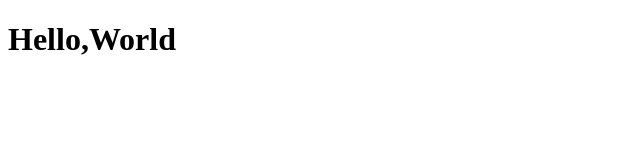
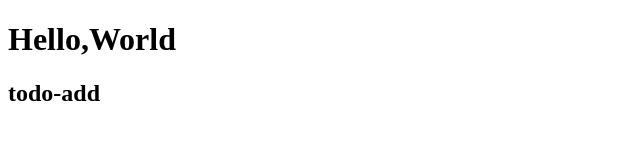
Before and after one commit to tatsumaru20516/todo-app-github-flow-tutorial, a plain HTML site: page index.html in a window 1280 px wide. Shown: the whole page, without its empty margins (0-640 px from the left). Drawn offline with Linux system fonts and the light colour scheme.

Commit message:
feat: todo-add

```diff
--- a/index.html
+++ b/index.html
@@ -7,5 +7,6 @@
 </head>
 <body>
     <h1>Hello,World</h1>
+    <h2>todo-add</h2>
 </body>
 </html>
```
